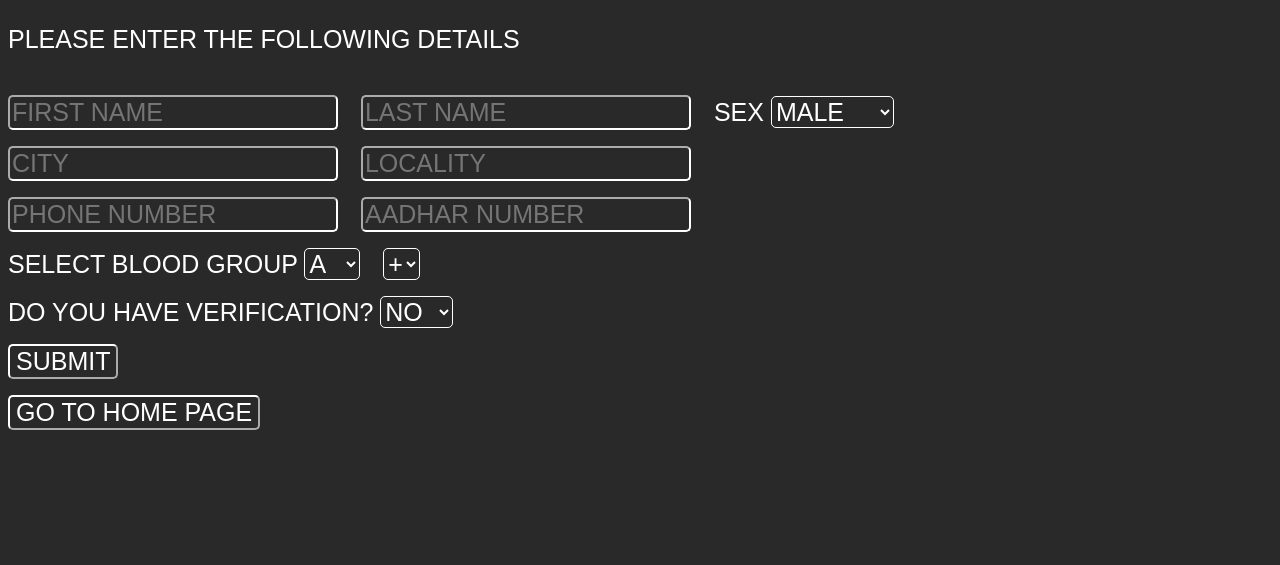
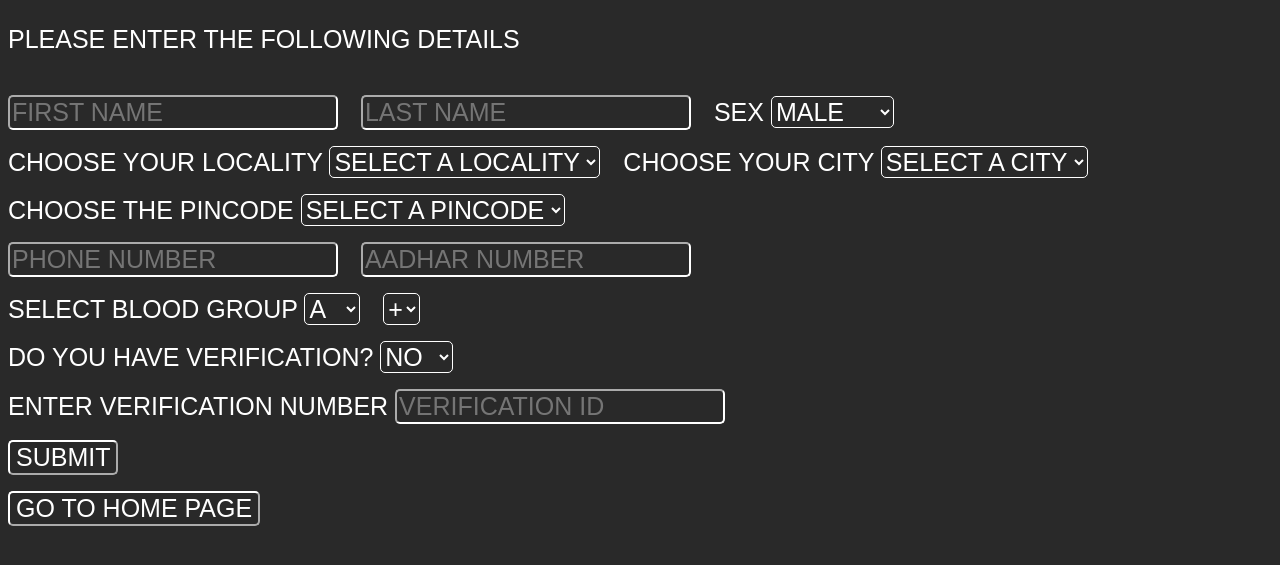
Before and after one commit to RapidCompiler/Blood-Bank-Management-System, a Flask app: page /donate in a window 1280 px wide. Shown: the top 565 px of the page. Run offline with Flask 2, Linux system fonts and the light colour scheme; data that the repository does not hold is empty.

Commit message:
request verification, donor verification and drop down integrated.

```diff
--- a/app.py
+++ b/app.py
@@ -36,13 +36,31 @@ cursor = conn.cursor()
 def index():
     return render_template('index.html')
 
+def locality():
+    query="SELECT * from city"
+    cursor.execute(query)
+    city_details=[[i[0],i[1],i[2]] for i in cursor.fetchall()]
+    locality=[i[0] for i in city_details]
+    city=[i[1] for i in city_details]
+    pin=[i[2] for i in city_details]
+    return(locality,set(city),pin)
+
+
+
 @app.route('/donate', methods=['GET'])
 def donate():
-    return render_template('donate.html')
+    local,city,pin=locality()
+    return render_template('donate.html',message={'local':local,'city':city,'pin':pin})
 
 @app.route('/request', methods=['GET'])
 def ask():
-    return render_template('request.html')
+    query="SELECT * from hospital_table"
+    cursor.execute(query)
+    hosp_list=[]
+    for i in cursor.fetchall():
+        hosp_list.append(str(i[0])+'.'+i[1]+','+i[2]+','+i[3]+','+i[4])
+    local,city,pin=locality()
+    return render_template('request.html',message={'hosp_list':hosp_list,'local':local,'city':city,'pin':pin})
 
 @app.route('/view_request', methods=["GET", "POST"])
 def view_request():
@@ -61,54 +79,65 @@ def req_process():
     # Parsing sex and blood polarity from form
     sex = request.form.get('sex')[0]
     blood_polarity = 1 if request.form.get('blood_polarity') == "plus" else 0
+    hosp_data=request.form.get('hosp')
+    hosp_id,b=hosp_data.split('.')
+    hosp_name,hosp_locality,hosp_city,hosp_pin=b.split(',')
+    v_id=request.form.get('v_id')
+    query="SELECT first_name,last_name,aadhar_id FROM request_verification WHERE v_id=v_id" ##error_handling
+    cursor.execute(query)
+    x=cursor.fetchone()
+    print(type(x[0]),type(request.form.get('first_name').title()))
+    if(x[0].strip()==request.form.get('first_name').title().strip()) and x[1].strip()==request.form.get('last_name').title().strip() and x[2]==request.form.get('aadhar'):
 
     # Query to insert into request table in database
-    query = 'INSERT INTO REQUEST VALUES ("' + request.form.get('first_name').title() + '", "' + request.form.get('last_name').title() + '", "' + sex + '", "' + request.form.get('city').title() + '", "' + request.form.get('locality').title() + '", "' + request.form.get('phone') + '", "' + request.form.get('aadhar') + '","' + request.form.get('issue') + '", "' + request.form.get('v_id') + '","' + request.form.get('blood_group') + '", "' + str(blood_polarity) + '", "' + request.form.get('hosp_name') + '","' + request.form.get('hosp_locality') + '","' + request.form.get('hosp_city') + '","' + request.form.get('hosp_pin') + '")'
-    cursor.execute(query)
-    conn.commit()
+        query = 'INSERT INTO REQUEST(first_name,last_name,sex,city,locality,phone,aadhar,issue,blood_group,blood_polarity,hosp_name,hosp_locality,hosp_city,hosp_pin,hosp_id,v_id) VALUES ("' + request.form.get('first_name').title() + '", "' + request.form.get('last_name').title() + '", "' + sex + '", "' + request.form.get('city').title() + '", "' + request.form.get('local').title() + '", "' + request.form.get('phone') + '", "' + request.form.get('aadhar') + '","' + request.form.get('issue') + '","' + request.form.get('blood_group') + '", "' + str(blood_polarity) + '", "' + hosp_name + '","' + hosp_locality + '","' + hosp_city + '","' + hosp_pin + '", ' + str(hosp_id) +' , ' + str(v_id) +')'
+        print(query)
+        cursor.execute(query)
+        conn.commit()
 
-    # Query to read from donor table in database
-    query='SELECT phone FROM DONOR WHERE blood_group="' + request.form.get('blood_group') + '" AND blood_polarity="' + str(blood_polarity) +'" AND locality="'+request.form.get('hosp_locality')+ '"'
-    x=cursor.execute(query)
-    x=cursor.fetchall()
-    print(x)
+        # Query to read from donor table in database
+        query='SELECT phone FROM DONOR WHERE blood_group="' + request.form.get('blood_group') + '" AND blood_polarity="' + str(blood_polarity) +'" AND locality="'+request.form.get('local')+ '"'
+        x=cursor.execute(query)
+        x=cursor.fetchall()
+        print(x)
 
-    # Code to interate through database results and send SMS to all prospective donors (in the same location)
-    for i in x:
-        phone = "+91" + i[0]
-        blood_polarity = "+" if request.form.get("blood_polarity") else "-"
-        message = "A patient is in need of " + request.form.get('blood_group').upper() + blood_polarity + " blood in your locality"
-        print
-        client.publish(
-            PhoneNumber=phone,
-            Message=message
-        )
+        # print(drop_id)
 
-    print("Message sent", phone, message)
+        # Code to interate through database results and send SMS to all prospective donors (in the same location)
+        for i in x:
+            phone = "+91" + i[0]
+            blood_polarity = "+" if request.form.get("blood_polarity") else "-"
+            message = "A patient is in need of " + request.form.get('blood_group').upper() + blood_polarity + " blood in your locality"
+            # print
+            # client.publish(
+            #     PhoneNumber=phone,
+            #     Message=message
+            # )
+            print("Message sent", phone, message)
 
     return render_template('req_process.html')
 
 @app.route('/donate_otp', methods=["POST"])
 def donate_otp():
-    phone = "+91" + request.form.get('phone')
-    print(phone)
-    otp_dict = client.create_sms_sandbox_phone_number(
-        PhoneNumber=phone,
-        LanguageCode="en-GB"
-    )
+#     phone = "+91" + request.form.get('phone')
+#     print(phone)
+#     # otp_dict = client.create_sms_sandbox_phone_number(
+#     #     PhoneNumber=phone,
+#     #     LanguageCode="en-GB"
+#     # )
 
-    session["sex"] = request.form.get('sex')[0]
-    session['blood_polarity'] = request.form.get('blood_polarity'),
-    session["first_name"] = request.form.get('first_name'),
-    session['last_name'] = request.form.get('last_name')
-    session['city'] = request.form.get('city')
-    session['locality'] = request.form.get('locality')
-    session['phone'] = request.form.get('phone')
-    session['aadhar'] = request.form.get('aadhar')
-    session['blood_group'] = request.form.get('blood_group')
-    session['verification'] = request.form.get('verification')
+#     session["sex"] = request.form.get('sex')[0]
+#     session['blood_polarity'] = request.form.get('blood_polarity'),
+#     session["first_name"] = request.form.get('first_name'),
+#     session['last_name'] = request.form.get('last_name')
+#     session['city'] = request.form.get('city')
+#     session['locality'] = request.form.get('locality')
+#     session['phone'] = request.form.get('phone')
+#     session['aadhar'] = request.form.get('aadhar')
+#     session['blood_group'] = request.form.get('blood_group')
+#     session['verification'] = request.form.get('verification')
 
-    # print(session.get('phone', None))
+#     print(session.get('phone', None))
 
     return render_template('otp.html')
 
@@ -121,17 +150,22 @@ def donate_success():
     # print(session.get('phone', None))
     # print(session.get('aadhar', None))
 
-    verify_sandbox = client.verify_sms_sandbox_phone_number(
-        PhoneNumber="+91" + session.get('phone'),
-        OneTimePassword=request.form.get('otp')
-    )
+    # verify_sandbox = client.verify_sms_sandbox_phone_number(
+    #     PhoneNumber="+91" + session.get('phone'),
+    #     OneTimePassword=request.form.get('otp')
+    # )
 
     sex = session.get('sex', None)[0]
     blood_polarity = 1 if session.get('blood_polarity', None)[0] == "plus" else 0
     verification = 1 if session.get('verification', None)[0] == "yes" else 0
-    query = 'INSERT INTO DONOR VALUES ("' + session.get('first_name', None)[0].title() + '", "' + session.get('last_name', None).title() + '", "' + sex + '", "' + session.get('city', None).title() + '", "' + session.get('locality', None).title() + '", "' + session.get('phone', None) + '", "' + session.get('aadhar', None) + '", "' + session.get('blood_group', None) + '", "' + str(blood_polarity) + '", "' + str(verification) + '")'
+    v_id=request.form.get('v_id')
+    query="SELECT first_name,last_name,aadhar_id FROM donor_verification WHERE v_id=v_id" ##error_handling
     cursor.execute(query)
-    conn.commit()
+    x=cursor.fetchone()
+    if(x[0].strip()==request.form.get('first_name').title().strip()) and x[1].strip()==request.form.get('last_name').title().strip() and x[2]==request.form.get('aadhar'):
+        query = 'INSERT INTO DONOR VALUES ("' + session.get('first_name', None)[0].title() + '", "' + session.get('last_name', None).title() + '", "' + sex + '", "' + session.get('city', None).title() + '", "' + session.get('locality', None).title() + '", "' + session.get('phone', None) + '", "' + session.get('aadhar', None) + '", "' + session.get('blood_group', None) + '", "' + str(blood_polarity) + '", ' + verification + ',' + str(v_id) + ')'
+        cursor.execute(query)
+        conn.commit()
     return render_template('success.html')
 
 if __name__ == "__main__":
--- a/templates/donate.html
+++ b/templates/donate.html
@@ -21,8 +21,30 @@
               </select>
         </div>
         <div class="container">
-            <input type="text" maxlength="20" name="city" placeholder="City" required/>
-            <input type="text" maxlength="20" name="locality" placeholder="Locality" required/>
+            <label for="locality">Choose your Locality</label>
+            <select name="local" id="local" required>
+                <option selected disabled>Select a Locality</option>
+                {% for local in message['local']%}
+                <option value="{{local}}">{{local}}</option>
+                {% endfor %}
+            </select>
+            <label for="city">Choose your City</label>
+            <select name="city" id="city" required>
+                <option selected disabled>Select a City</option>
+                {% for city in message['city']%}
+                <option value="{{city}}">{{city}}</option>
+                {% endfor %}
+            </select><br>
+            <label for="pin">Choose the PinCode</label>
+            <select name="pin" id="pin" required>
+                <option selected disabled>Select a PinCode</option>
+                {% for pin in message['pin']%}
+                <option value="{{pin}}">{{pin}}</option>
+                {% endfor %}
+              </select>
+
+        </div>
+        </div>
         </div>
         <div class="container">
             <input type="number" name="phone" placeholder="Phone Number" maxlength="10" oninput="javascript: if (this.value.length > this.maxLength) this.value = this.value.slice(0,this.maxLength)" />
@@ -48,6 +70,10 @@
                 <option value="no" selected>no</option>
               </select>
         </div>
+        <div class="container">
+            <label for="v_id">Enter Verification Number</label>
+            <input name="v_id" placeholder="Verification ID">
+        </div>
         <button type="submit">Submit</button>
     </form>
     <a href="{{ url_for('index') }}"><button>Go to home page</button></a>
```
Also changed, not shown: templates/request.html (+30 -7 lines).
